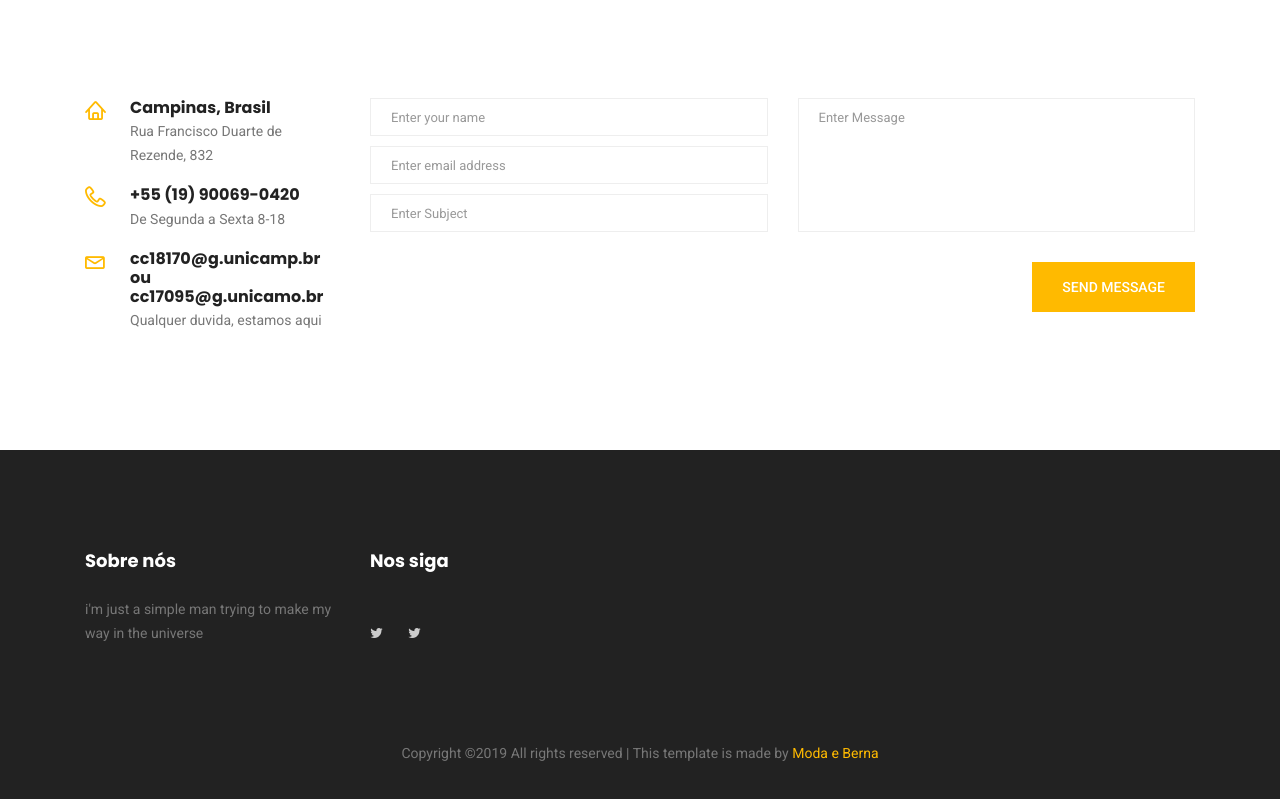
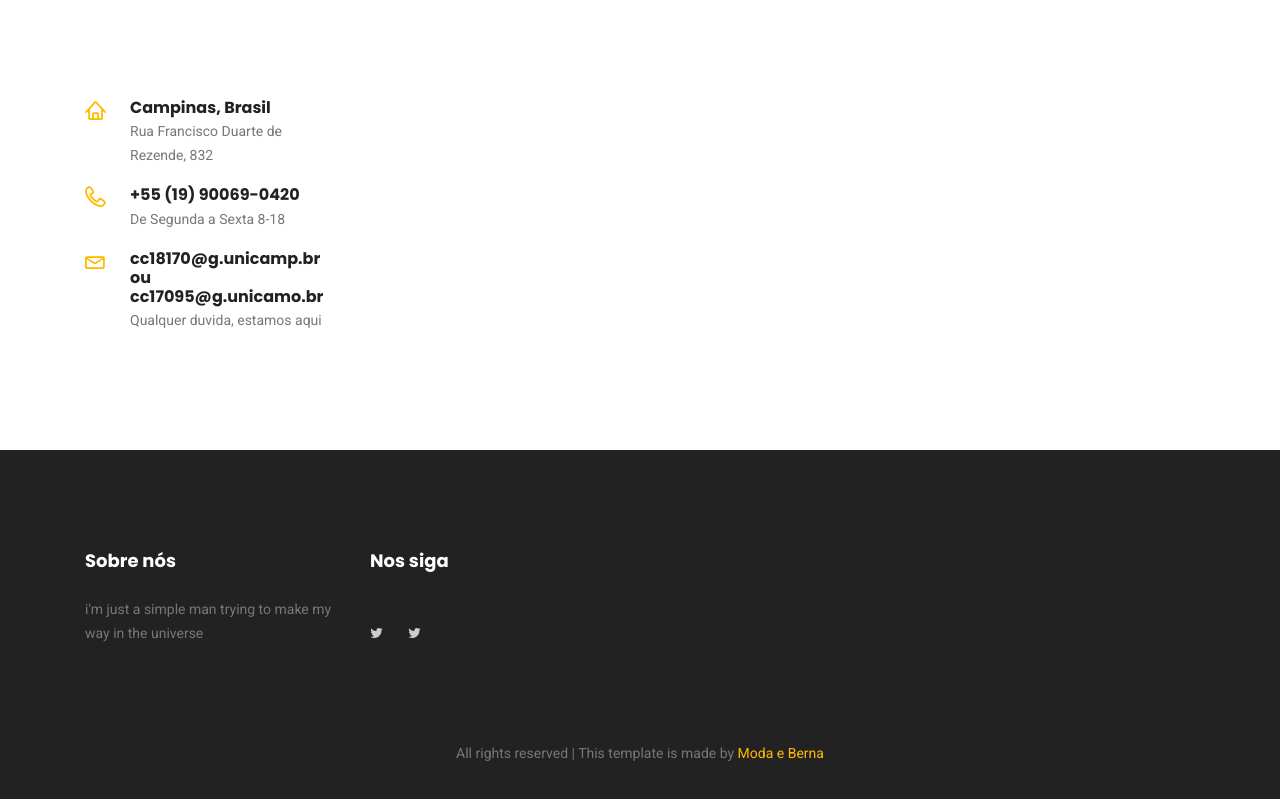
Before and after one commit to GustavoSModa/Internet2, a plain HTML site: page contact.html in a window 1280 px wide. Shown: the part 897-1696 px from the top of the page. Drawn offline with nearby package versions, Linux system fonts and the light colour scheme; some packages are replaced by stand-ins of ours.

Commit message:
Add files via upload

```diff
--- a/contact.html
+++ b/contact.html
@@ -15,8 +15,8 @@
 	<!-- meta character set -->
 	<meta charset="UTF-8">
 	<!-- Site Title -->
-	<title>Karma Shop</title>
-
+	<title>Mona´s</title>
+<link rel="shortcut icon" href="img/icon.png">
 	<!--
             CSS
             ============================================= -->
@@ -71,10 +71,10 @@
 		<div class="container">
 			<div class="breadcrumb-banner d-flex flex-wrap align-items-center justify-content-end">
 				<div class="col-first">
-					<h1>Contact Us</h1>
+					<h1>Contato</h1>
 					<nav class="d-flex align-items-center">
 						<a href="index.html">Home<span class="lnr lnr-arrow-right"></span></a>
-						<a href="category.html">Contact</a>
+						<a href="category.html">Contato</a>
 					</nav>
 				</div>
 			</div>
@@ -87,8 +87,9 @@
 		<div class="container">
 			<div id="mapBox" class="mapBox" data-lat="40.701083" data-lon="-74.1522848" data-zoom="13" data-info="PO Box CT16122 Collins Street West, Victoria 8007, Australia."
 			 data-mlat="40.701083" data-mlon="-74.1522848">
+
 			</div>
-			<div class="row">
+            <div class="row">
 				<div class="col-lg-3">
 					<div class="contact_info">
 						<div class="info_item">
@@ -108,30 +109,10 @@
 						</div>
 					</div>
 				</div>
-				<div class="col-lg-9">
-					<form class="row contact_form" action="contact_process.php" method="post" id="contactForm" novalidate="novalidate">
-						<div class="col-md-6">
-							<div class="form-group">
-								<input type="text" class="form-control" id="name" name="name" placeholder="Enter your name" onfocus="this.placeholder = ''" onblur="this.placeholder = 'Enter your name'">
-							</div>
-							<div class="form-group">
-								<input type="email" class="form-control" id="email" name="email" placeholder="Enter email address" onfocus="this.placeholder = ''" onblur="this.placeholder = 'Enter email address'">
-							</div>
-							<div class="form-group">
-								<input type="text" class="form-control" id="subject" name="subject" placeholder="Enter Subject" onfocus="this.placeholder = ''" onblur="this.placeholder = 'Enter Subject'">
-							</div>
-						</div>
-						<div class="col-md-6">
-							<div class="form-group">
-								<textarea class="form-control" name="message" id="message" rows="1" placeholder="Enter Message" onfocus="this.placeholder = ''" onblur="this.placeholder = 'Enter Message'"></textarea>
-							</div>
-						</div>
-						<div class="col-md-12 text-right">
-							<button type="submit" value="submit" class="primary-btn">Send Message</button>
-						</div>
-					</form>
-				</div>
+
 			</div>
+
+
 		</div>
 	</section>
 	<!--================Contact Area =================-->
@@ -160,8 +141,7 @@
 				</div>
 			</div>
 			<div class="footer-bottom d-flex justify-content-center align-items-center flex-wrap">
-				<p class="footer-text m-0"><!-- Link back to Colorlib can't be removed. Template is licensed under CC BY 3.0. -->
-Copyright &copy;<script>document.write(new Date().getFullYear());</script> All rights reserved | This template is made by <a href="https://colorlib.com" target="_blank">Moda e Berna</a>
+				<p class="footer-text m-0"> All rights reserved | This template is made by <a href="https://colorlib.com" target="_blank">Moda e Berna</a>
 <!-- Link back to Colorlib can't be removed. Template is licensed under CC BY 3.0. -->
 </p>
 			</div>
```
Also changed, not shown: cadastro.html (+2 -2 lines), cart.html (+2 -2 lines), category.html (+2 -1 lines), checkout.html (+2 -1 lines), index.html (+2 -1 lines), login.html (+2 -1 lines).
